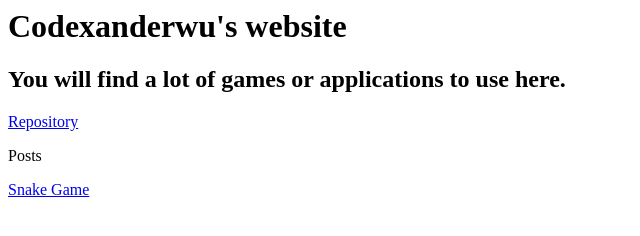
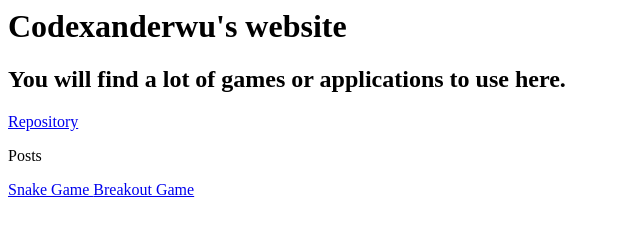
Before and after one commit to codexanderwu/codexanderwu.github.io, a plain HTML site: page index.html in a window 1280 px wide. Shown: the whole page, without its empty margins (0-640 px from the left). Drawn offline with Linux system fonts and the light colour scheme.

Commit message:
Initial commit

```diff
--- a/index.html
+++ b/index.html
@@ -10,4 +10,5 @@
         <a href="https://github.com/codexanderwu/codexanderwu.github.io" target="_blank">Repository </a>
         <p>Posts</p>
         <a href="codexanderwu.github.io/snakegame" target="_blank">Snake Game </a>
+        <a href="codexanderwu.github.io/breakoutgame" target="_blank">Breakout Game </a>
         </body>
```
